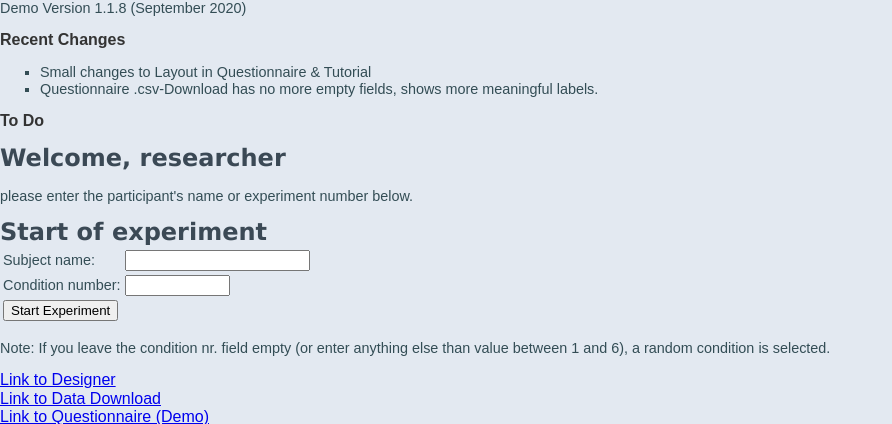
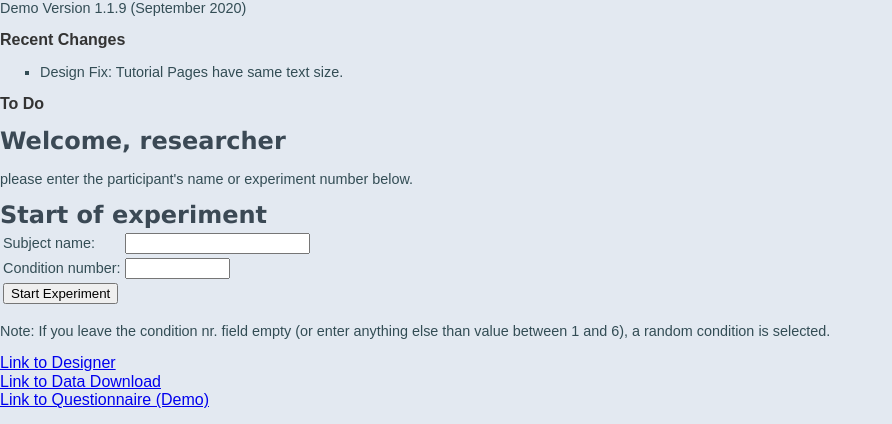
Before and after one commit to andreasHausberger/Taxperiment_MLW, a PHP site: page /start.php in a window 1280 px wide. Shown: the top 424 px of the page, without its empty margins (0-892 px from the left). Run offline with PHP 8.4, Linux system fonts and the light colour scheme.

Commit message:
Exam page text size, Changelog.

```diff
--- a/start.php
+++ b/start.php
@@ -13,12 +13,11 @@ if (count($_GET) > 0) {
 
 ?>
 
-<p>Demo Version 1.1.8 (September 2020)</p>
+<p>Demo Version 1.1.9 (September 2020)</p>
 
 <b>Recent Changes</b>
 <ul>
-    <li>Small changes to Layout in Questionnaire & Tutorial</li>
-    <li>Questionnaire .csv-Download has no more empty fields, shows more meaningful labels.</li>
+    <li>Design Fix: Tutorial Pages have same text size. </li>
 </ul>
 
 <b> To Do</b>
```
Also changed, not shown: public/include/intro/exam1.php (+13 -6 lines).
